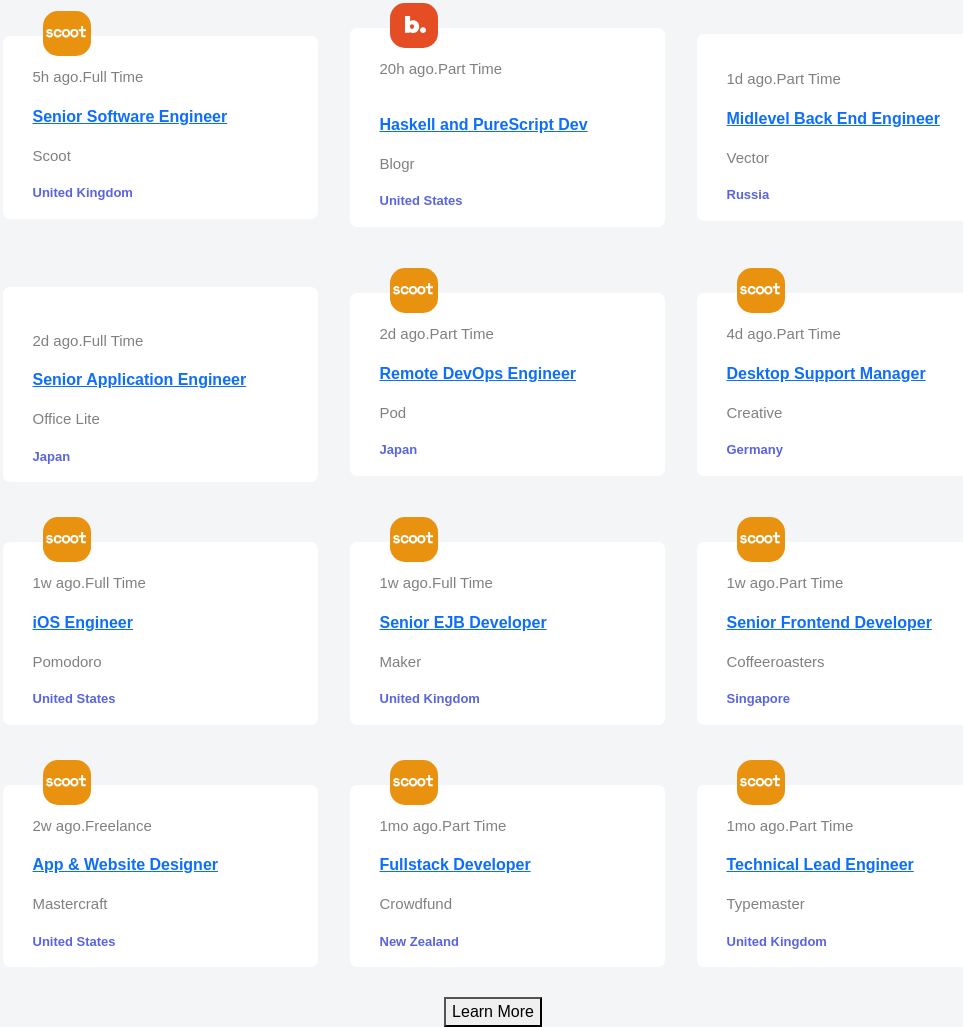
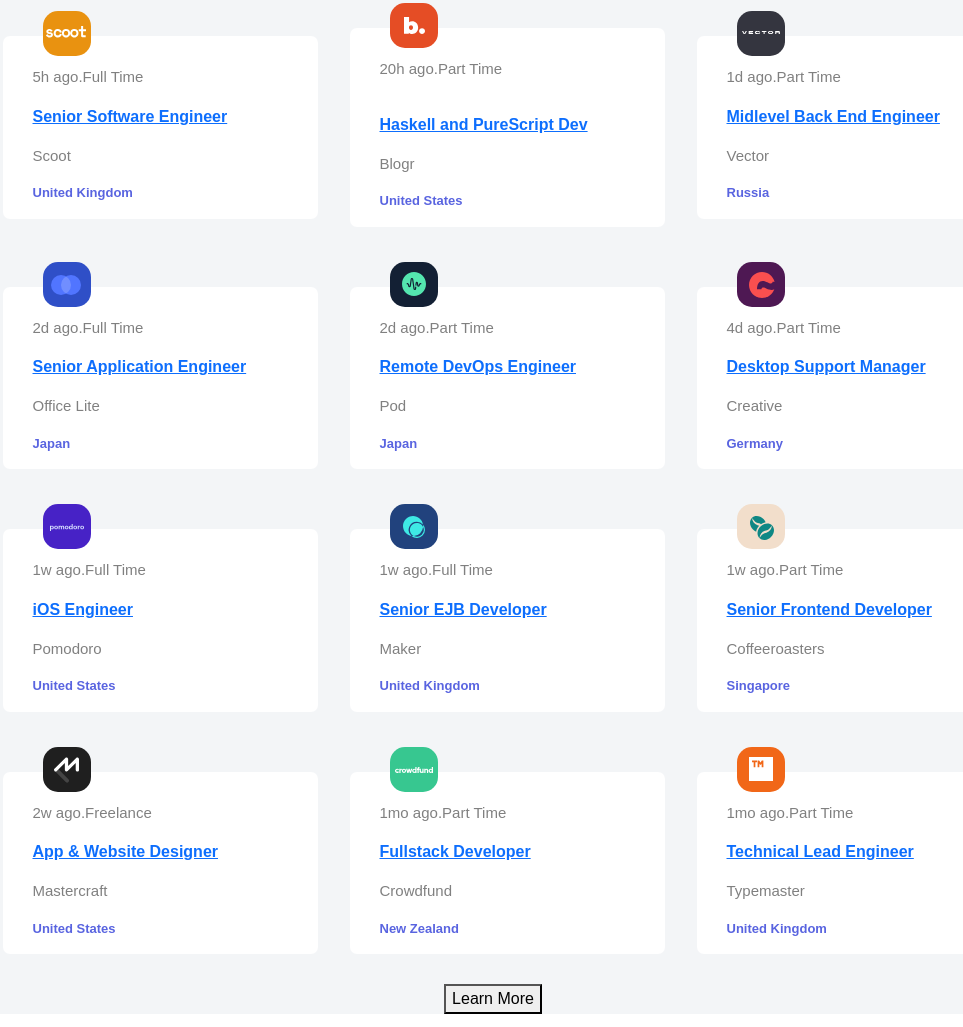
Before and after one commit to EnochArmah-Quaye/Job-board, a plain HTML site: page index.html in a window 1280 px wide. Shown: the part 212-1239 px from the top of the page, without its empty margins (147-1110 px from the left). Drawn offline with nearby package versions, Linux system fonts and the light colour scheme.

Commit message:
tenth commit
10

```diff
--- a/index.html
+++ b/index.html
@@ -83,7 +83,7 @@
     <div class="listingrow">
         <div id="office-lite" class="listing">
             <p class="logo3">
-                <img src="logos/scoot.svg" class="logo-3" />
+                <img src="logos/officelite.svg" class="logo-3" />
               </p>
                <div class="pc">
                <p id="postedAt3"></p>
@@ -96,8 +96,8 @@
         </div>
 
         <div id="pod" class="listing">
-            <p class="logo">
-                <img src="logos/scoot.svg" class="logo-i" />
+            <p class="logo4">
+                <img src="logos/pod.svg" class="logo-4" />
               </p>
             <div class="pc">
             <p id="postedAt4"></p>
@@ -110,8 +110,8 @@
         </div>
 
         <div id="creative" class="listing">
-            <p class="logo">
-                <img src="logos/scoot.svg" class="logo-i" />
+            <p class="logo5">
+                <img src="logos/creative.svg" class="logo-5" />
               </p>
             <div class="pc">
             <p id="postedAt5"></p>
@@ -126,8 +126,8 @@
 
     <div class="listingrow">
         <div id="pomodoro" class="listing">
-            <p class="logo">
-                <img src="logos/scoot.svg" class="logo-i" />
+            <p class="logo6">
+                <img src="logos/pomodoro.svg" class="logo-6" />
               </p>
             <div class="pc">
             <p id="postedAt6"></p>
@@ -140,8 +140,8 @@
         </div>
 
         <div id="maker" class="listing">
-            <p class="logo">
-                <img src="logos/scoot.svg" class="logo-i" />
+            <p class="logo7">
+                <img src="logos/maker.svg" class="logo-7" />
               </p>
             <div class="pc">
                <p id="postedAt7"></p>
@@ -154,8 +154,8 @@
         </div>
 
         <div id="coffeeroasters" class="listing">
-            <p class="logo">
-                <img src="logos/scoot.svg" class="logo-i" />
+            <p class="logo8">
+                <img src="logos/coffeeroasters.svg" class="logo-8" />
               </p>
             <div class="pc">
                <p id="postedAt8"></p>
@@ -170,8 +170,8 @@
 
     <div class="listingrow">
         <div id="matercraft" class="listing">
-            <p class="logo">
-                <img src="logos/scoot.svg" class="logo-i" />
+            <p class="logo9">
+                <img src="logos/mastercraft.svg" class="logo-9" />
               </p>
                <div class="pc">
                <p id="postedAt9"></p>
@@ -184,8 +184,8 @@
         </div>
 
         <div id="crowdfund" class="listing">
-            <p class="logo">
-                <img src="logos/scoot.svg" class="logo-i" />
+            <p class="logo10">
+                <img src="logos/crowdfund.svg" class="logo-10" />
               </p>
             <div class="pc">
             <p id="postedAt10"></p>
@@ -198,8 +198,8 @@
         </div>
 
         <div id="tpyemaster" class="listing">
-            <p class="logo">
-                <img src="logos/scoot.svg" class="logo-i" />
+            <p class="logo11">
+                <img src="logos/typemaster.svg" class="logo-11" />
               </p>
                <div class="pc">
                <p id="postedAt11"></p>
--- a/styles.css
+++ b/styles.css
@@ -1,6 +1,4 @@
-html {
 
-}
 
 
 
@@ -133,7 +131,117 @@ border-radius: 15px;
 margin: -40px 0 10px 10px;
 }
 .logo-1{
-    padding: 13px 0 0 15px ;
+    padding: 14px 0 0 14px ;
+}
+
+.logo2 {
+    background-color:#34353F ;
+height: 45px;
+width: 48px;
+border-radius: 15px;
+margin: -40px 0 10px 10px;
+}
+.logo-2{
+    padding: 20px 0 0 5px ;
+}
+
+.logo3 {
+    background-color:#2F4FC7 ;
+height: 45px;
+width: 48px;
+border-radius: 15px;
+margin: -40px 0 10px 10px;
+}
+.logo-3{
+    padding: 13px 0 0 8px ;
+}
+
+.logo4 {
+    background-color:#132034 ;
+height: 45px;
+width: 48px;
+border-radius: 15px;
+margin: -40px 0 10px 10px;
+}
+.logo-4{
+    padding: 10px 0 0 12px ;
+}
+
+.logo5 {
+    background-color:#4E1853;
+height: 45px;
+width: 48px;
+border-radius: 15px;
+margin: -40px 0 10px 10px;
+}
+.logo-5{
+    padding: 10px 0 0 12px ;
+}
+
+.logo6 {
+    background-color:#4722C6;
+height: 45px;
+width: 48px;
+border-radius: 15px;
+margin: -40px 0 10px 10px;
+}
+.logo-6{
+    padding: 20px 0 0 7px ;
+}
+
+.logo7 {
+    background-color:#21427D;
+height: 45px;
+width: 48px;
+border-radius: 15px;
+margin: -40px 0 10px 10px;
+}
+.logo-7{
+    padding: 12px 0 0 13px ;
+}
+
+.logo8 {
+    background-color:#F2DECB;
+height: 45px;
+width: 48px;
+border-radius: 15px;
+margin: -40px 0 10px 10px;
+}
+.logo-8{
+    padding: 12px 0 0 13px ;
+}
+
+.logo9 {
+    background-color:#1F1F1F;
+height: 45px;
+width: 48px;
+border-radius: 15px;
+margin: -40px 0 10px 10px;
+}
+.logo-9{
+    padding: 10px 0 0 10px ;
+}
+
+.logo10 {
+    background-color:#37C790;
+height: 45px;
+width: 48px;
+border-radius: 15px;
+margin: -40px 0 10px 10px;
+}
+.logo-10{
+    padding: 20px 0 0 5px ;
+}
+
+.logo11 {
+    background-color:#F16718;
+height: 45px;
+width: 48px;
+border-radius: 15px;
+margin: -40px 0 10px 10px;
+}
+.logo-11{
+    padding: 10px 0 0 12px ;
 }
 
 /* Scoot styles*/
```
